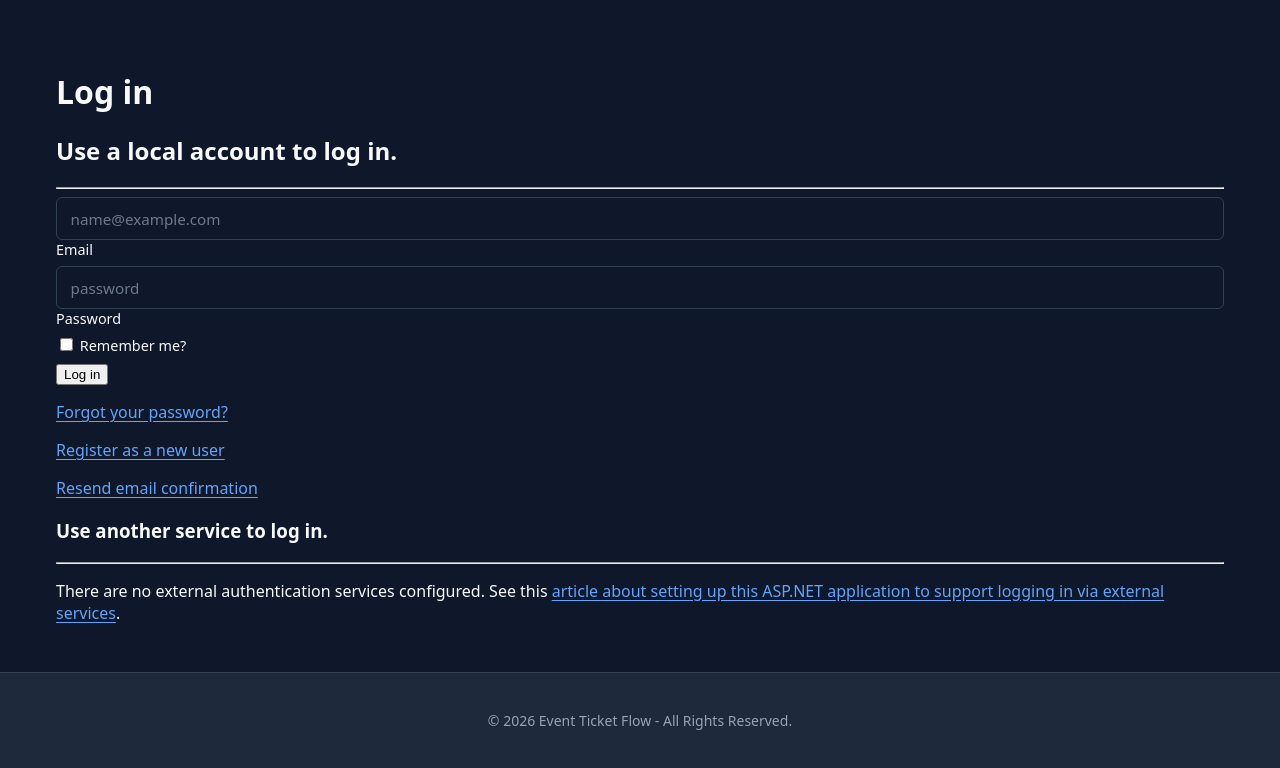
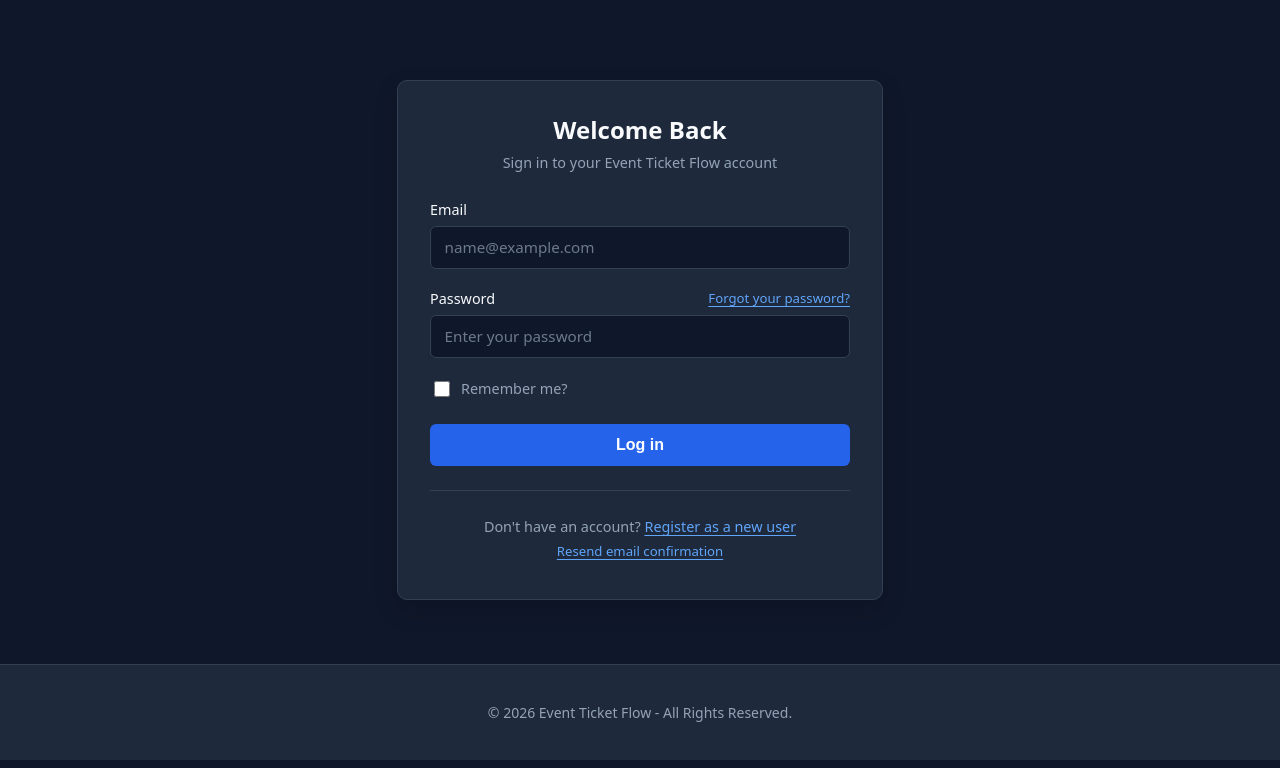
Before and after one commit to it-sd-capstone/2026-fall-team4, an ASP.NET Core app: page /Identity/Account/Login in a window 1280 px wide. Shown: the part 57-825 px from the top of the page. Run offline with ASP.NET Core 8, Linux system fonts and the light colour scheme; the visitor is signed in with stand-in values (Sample User, id 1); some libraries are stand-ins or nearby versions.

Commit message:
Style Identity auth pages with centered cards and theme-aware inputs

```diff
--- a/EventTicketFlow/Areas/Identity/Pages/Account/Login.cshtml
+++ b/EventTicketFlow/Areas/Identity/Pages/Account/Login.cshtml
@@ -5,76 +5,48 @@
     ViewData["Title"] = "Log in";
 }
 
-<h1>@ViewData["Title"]</h1>
-<div class="row">
-    <div class="col-md-4">
-        <section>
+<div class="auth-wrapper">
+    <div class="auth-card">
+        <div class="auth-header">
+            <h1>Welcome Back</h1>
+            <p>Sign in to your Event Ticket Flow account</p>
+        </div>
+
         <form id="account" method="post">
-                <h2>Use a local account to log in.</h2>
-                <hr />
-                <div asp-validation-summary="ModelOnly" class="text-danger" role="alert"></div>
-                <div class="form-floating mb-3">
-                    <input asp-for="Input.Email" class="form-control" autocomplete="username" aria-required="true" placeholder="name@example.com" />
+            <div asp-validation-summary="ModelOnly" class="validation-summary" role="alert"></div>
+
+            <div class="form-group">
                 <label asp-for="Input.Email" class="form-label">Email</label>
-                    <span asp-validation-for="Input.Email" class="text-danger"></span>
+                <input asp-for="Input.Email" class="form-input" autocomplete="username" aria-required="true" placeholder="name@example.com" />
+                <span asp-validation-for="Input.Email" class="validation-error"></span>
             </div>
-                <div class="form-floating mb-3">
-                    <input asp-for="Input.Password" class="form-control" autocomplete="current-password" aria-required="true" placeholder="password" />
+
+            <div class="form-group">
+                <div class="form-label-row">
                     <label asp-for="Input.Password" class="form-label">Password</label>
-                    <span asp-validation-for="Input.Password" class="text-danger"></span>
+                    <a id="forgot-password" asp-page="./ForgotPassword">Forgot your password?</a>
                 </div>
-                <div class="checkbox mb-3">
-                    <label asp-for="Input.RememberMe" class="form-label">
-                        <input class="form-check-input" asp-for="Input.RememberMe" />
-                        @Html.DisplayNameFor(m => m.Input.RememberMe)
+                <input asp-for="Input.Password" class="form-input" autocomplete="current-password" aria-required="true" placeholder="Enter your password" />
+                <span asp-validation-for="Input.Password" class="validation-error"></span>
+            </div>
+
+            <label asp-for="Input.RememberMe" class="form-check-row">
+                <input asp-for="Input.RememberMe" />
+                <span>@Html.DisplayNameFor(m => m.Input.RememberMe)</span>
             </label>
-                </div>
-                <div>
-                    <button id="login-submit" type="submit" class="w-100 btn btn-lg btn-primary">Log in</button>
-                </div>
-                <div>
+
+            <button id="login-submit" type="submit" class="btn-primary-full">Log in</button>
+
+            <div class="auth-footer">
                 <p>
-                        <a id="forgot-password" asp-page="./ForgotPassword">Forgot your password?</a>
-                    </p>
-                    <p>
+                    Don't have an account?
                     <a asp-page="./Register" asp-route-returnUrl="@Model.ReturnUrl">Register as a new user</a>
                 </p>
-                    <p>
+                <p class="auth-sublink">
                     <a id="resend-confirmation" asp-page="./ResendEmailConfirmation">Resend email confirmation</a>
                 </p>
             </div>
         </form>
-        </section>
-    </div>
-    <div class="col-md-6 col-md-offset-2">
-        <section>
-            <h3>Use another service to log in.</h3>
-            <hr />
-            @{
-                if ((Model.ExternalLogins?.Count ?? 0) == 0)
-                {
-                    <div>
-                        <p>
-                            There are no external authentication services configured. See this <a href="https://go.microsoft.com/fwlink/?LinkID=532715">article
-                            about setting up this ASP.NET application to support logging in via external services</a>.
-                        </p>
-                    </div>
-                }
-                else
-                {
-                    <form id="external-account" asp-page="./ExternalLogin" asp-route-returnUrl="@Model.ReturnUrl" method="post" class="form-horizontal">
-                        <div>
-                            <p>
-                                @foreach (var provider in Model.ExternalLogins!)
-                                {
-                                    <button type="submit" class="btn btn-primary" name="provider" value="@provider.Name" title="Log in using your @provider.DisplayName account">@provider.DisplayName</button>
-                                }
-                            </p>
-                        </div>
-                    </form>
-                }
-            }
-        </section>
     </div>
 </div>
 
```
Also changed, not shown: EventTicketFlow/Areas/Identity/Pages/Account/Register.cshtml (+31 -49 lines). Lines whose indentation alone changed are shown as unchanged.
